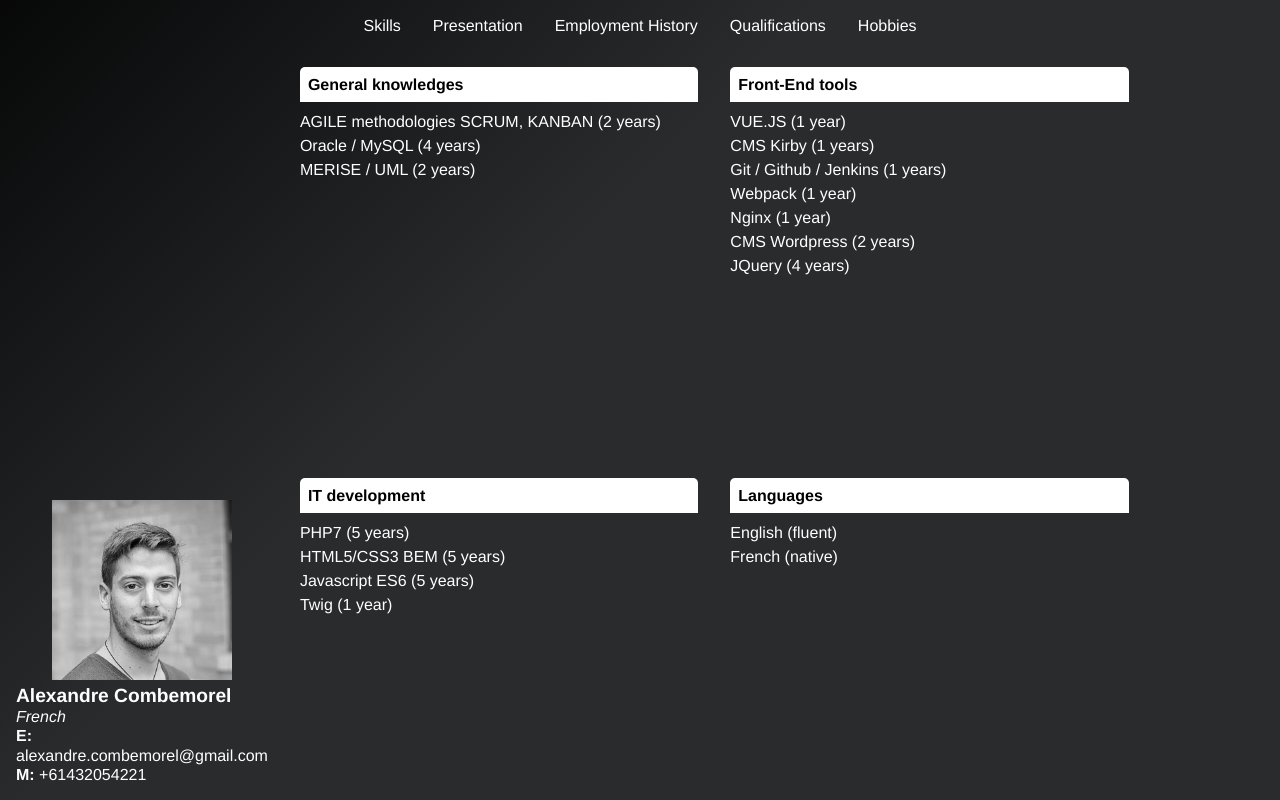
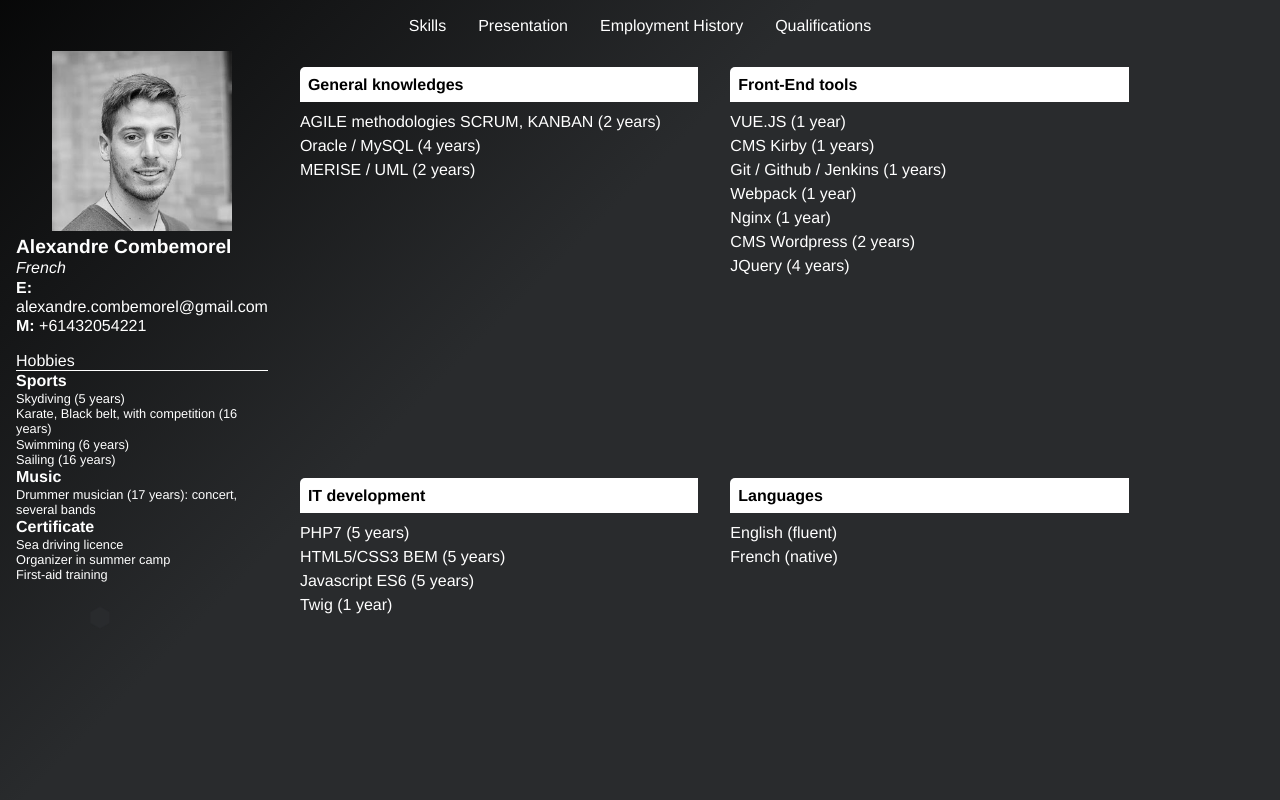
Before and after one commit to alexandre-combemorel/resume, a Vue app: page / in a window 1280 px wide. Built offline with nearby package versions, Linux system fonts and the light colour scheme.

Commit message:
add hobbies in profil components

```diff
--- a/src/assets/css/general.scss
+++ b/src/assets/css/general.scss
@@ -5,3 +5,10 @@ body, ul, li, p, h1, h2, h3, h4, h5, h6 {
   -moz-osx-font-smoothing: grayscale;
   line-height: 1.2em;
 }
+a {
+  text-decoration: none;
+  color: white;
+  &:hover {
+    text-decoration: underline;
+  }
+}
--- a/src/components/Profil.vue
+++ b/src/components/Profil.vue
@@ -7,22 +7,32 @@
       <ul>
         <li class="profil__information__name">{{ profil.name }}</li>
         <li class="profil__information__nationality">{{ profil.nationality }}</li>
-        <li><b>E:</b> {{ profil.email }}</li>
-        <li><b>M:</b> {{ profil.phone }}</li>
-        <li></li>
+        <li class="profil__information__email"><b>E:</b> <a :href="'mailto:' + profil.email">{{ profil.email }}</a></li>
+        <li class="profil__information__mobile"><b>M:</b> <a :href="'tel:' + profil.email">{{ profil.phone }}</a></li>
       </ul>
+    </div>
+    <div class="profil__hobbies">
+      <h2 class="profil__hobbies__title">Hobbies</h2>
+      <div class="profil__hobbies__column" v-for="column in hobbies" :key="column.id">
+        <b class="profil__hobbies__column__title">{{ column.section }}</b>
+        <ul>
+          <li class="profil__hobbies__column__item" v-for="item in column.items" :key="item">{{ item }}</li>
+        </ul>
+      </div>
     </div>
   </section>
 </template>
 
 <script>
 import profil from '@/config/profil';
+import hobbies from '@/config/hobbies';
 
 export default {
   name: 'Profil',
   data() {
     return {
       profil,
+      hobbies,
     };
   },
 };
@@ -35,7 +45,7 @@ export default {
   width: 25%;
   height: 100%;
   display: flex;
-  justify-content: flex-end;
+  justify-content: flex-start;
   flex-direction: column;
   padding: 0 $inline-m;
   &__photo {
@@ -57,5 +67,18 @@ export default {
       font-style: italic;
     }
   }
+  &__hobbies {
+    &__title {
+      border-bottom: solid white 1px;
+    }
+    &__column {
+      &__title {
+        font-weight: bold;
+      }
+      &__item {
+        font-size: 0.8em;
+      }
+    }
+  }
 }
 </style>
--- a/src/components/Skills.vue
+++ b/src/components/Skills.vue
@@ -38,7 +38,7 @@ export default {
       background: white;
       color: $secondary;
       font-weight: bold;
-      border-radius: 5px 5px 0 0;
+      border-radius: 5px 0 0 0;
     }
     &__itemsgroup {
       margin-top: $stack-s;
--- a/src/config/navigation.js
+++ b/src/config/navigation.js
@@ -17,11 +17,6 @@ export default [
   {
     id: 4,
     name: 'Qualifications',
-    link: '/qualifications',
-  },
-  {
-    id: 5,
-    name: 'Hobbies',
-    link: '/hobbies',
+    link: '/#/qualifications',
   },
 ];
--- a/src/router/index.js
+++ b/src/router/index.js
@@ -21,5 +21,10 @@ export default new Router({
       component: Resume,
       props: { page: 'employmenthistory' },
     },
+    {
+      path: '/qualifications',
+      component: Resume,
+      props: { page: 'qualifications' },
+    },
   ],
 });
```
